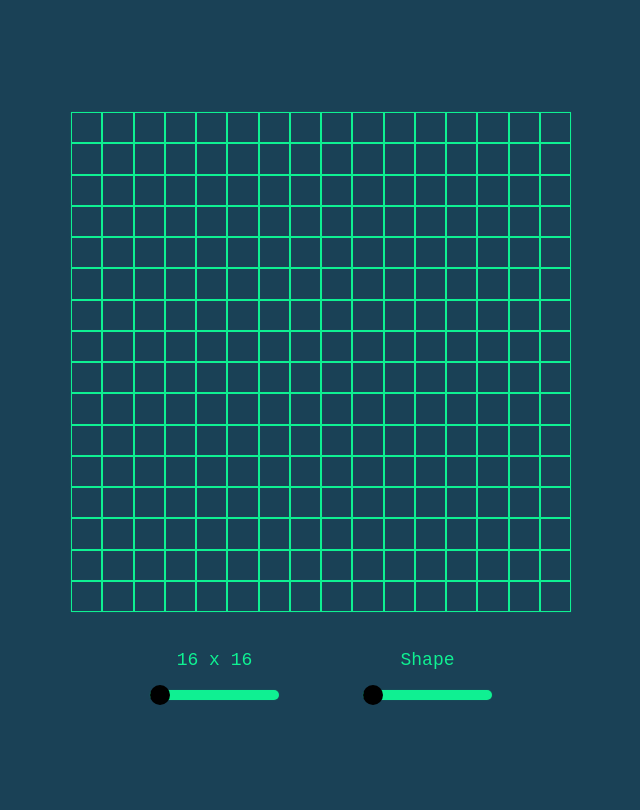
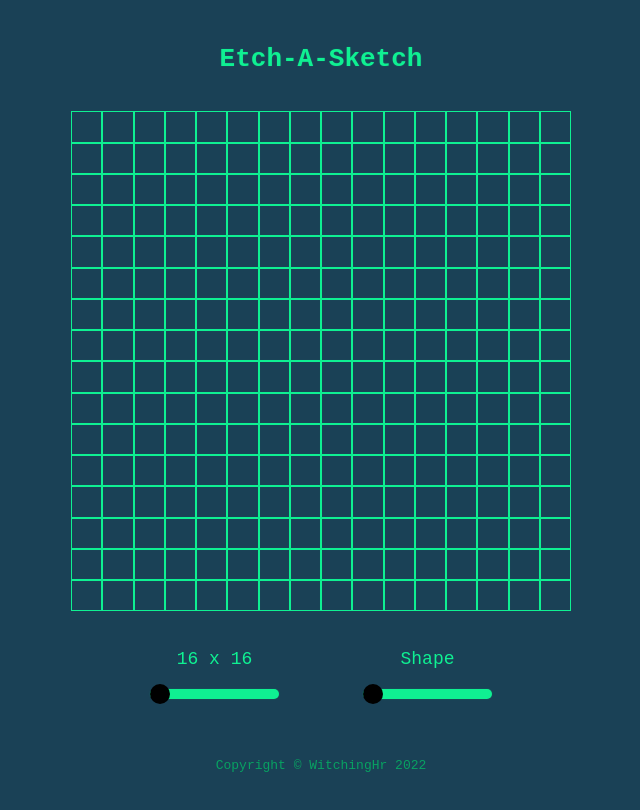
Before and after one commit to WitchingHr/etch-a-sketch, a plain HTML site: page index.html in a window 1280 px wide. Shown: the whole page, without its empty margins (319-959 px from the left). Drawn offline with Linux system fonts and the light colour scheme.

Commit message:
Add header and change draw border

```diff
--- a/index.html
+++ b/index.html
@@ -10,6 +10,9 @@
 </head>
 <body>
     <div class="flex-wrapper">
+        <div class="header">
+            <h1>Etch-A-Sketch</h1>
+        </div>
         <div class="container"></div>
         <div class="slide-container">
             <div>
@@ -21,6 +24,9 @@
                 <input type="range" min="0" max="50" value="0" class="slider" id="shaper">
             </div>
         </div>
+        <div class="footer">
+            <span>Copyright © WitchingHr 2022</span>
+        </div>
     </div>
     <audio src="bubble.wav"></audio>
 </body>
--- a/script.js
+++ b/script.js
@@ -56,7 +56,8 @@ function addListener() {
 
 function changeColor(e) {
     e.target.style.background = 'black';
-    e.target.style.borderColor = 'white';
+    e.target.style.borderColor = 'black';
+    // e.target.style.borderRadius = 0;
 }
 
 // Clear screen
--- a/style.css
+++ b/style.css
@@ -6,6 +6,21 @@
 body {
     background-color: rgb(26, 65, 86);
     font-family: monospace;
+    margin: 0;
+}
+
+.header {
+    color: rgb(15, 240, 146);
+    animation: text-glow 2s infinite alternate;
+}
+
+@keyframes text-glow {
+    from {
+        text-shadow: 0 0 10px rgb(15, 240, 146);
+    }
+    to {
+        text-shadow: 0 0 -10px rgb(15, 240, 146);
+    }
 }
 
 .flex-wrapper {
@@ -22,6 +37,7 @@ body {
     display: grid;
     grid-template-columns: repeat(var(--grid-columns), 1fr);
     grid-template-rows: repeat(var(--grid-rows), 1fr);
+    overflow: hidden;
 }
 
 .div {
@@ -50,6 +66,7 @@ body {
 .slide-container {
     display: flex;
     gap: 80px;
+    margin-bottom: 15px;
 }
 
 .slider {
@@ -74,3 +91,8 @@ body {
     font-size: 18px;
     color: rgb(15, 240, 146);
 }
+
+.footer {
+    color: rgb(8, 162, 98);
+    margin-top: 20px;
+}
```
